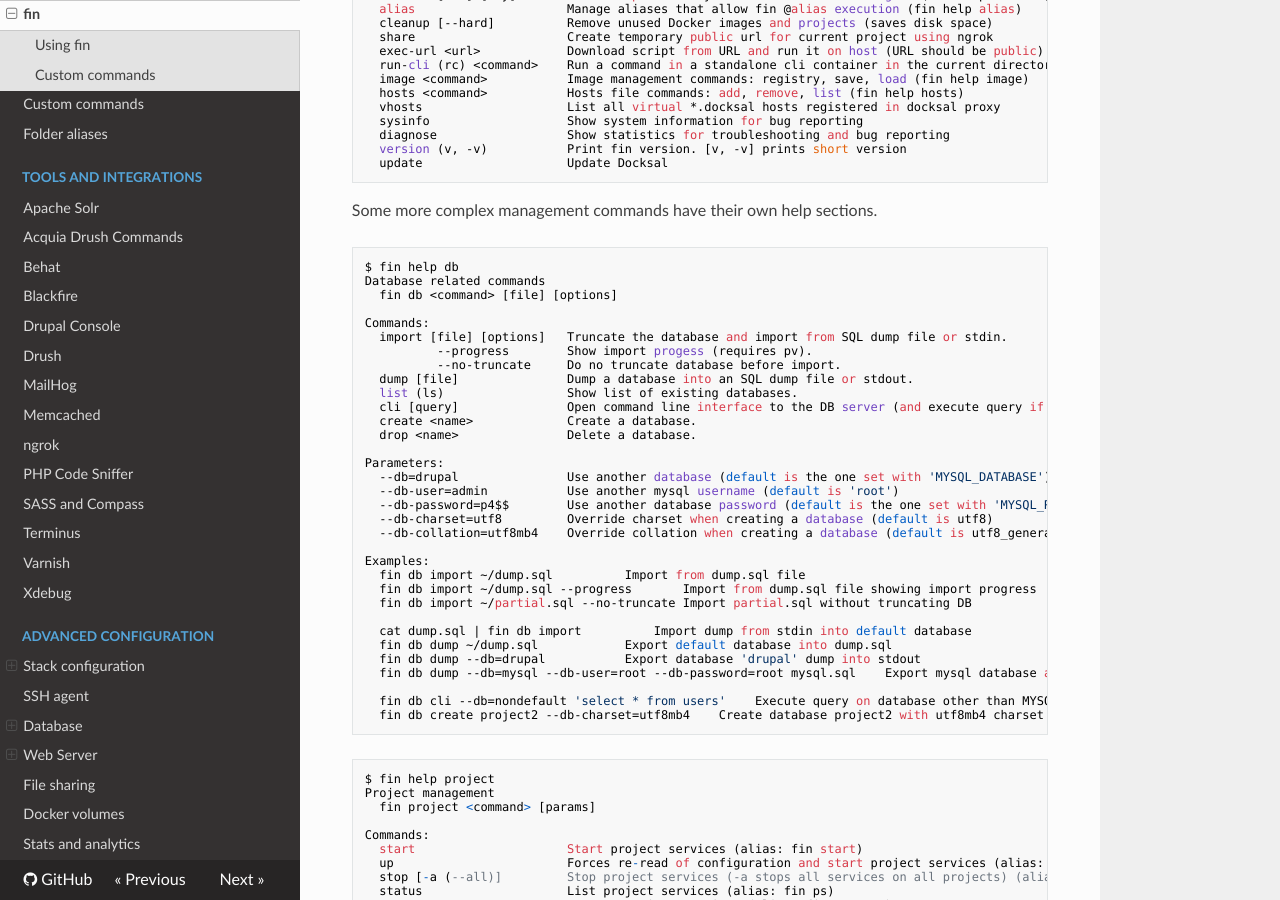
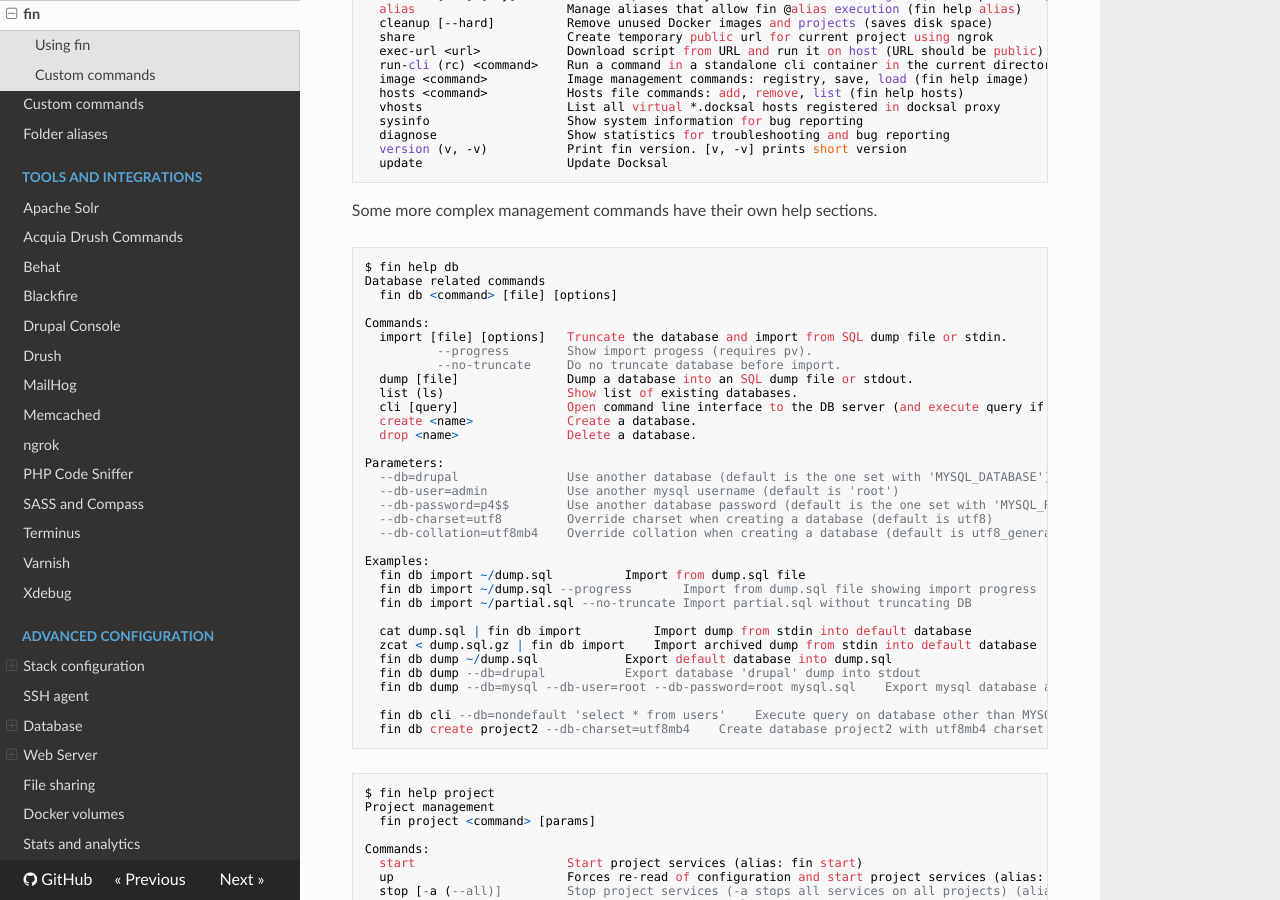
Before and after one commit to docksal/docksal, an MkDocs documentation site: the page built from docs/fin/fin.md, in a window 1280 px wide and 900 px high, scrolled down 672 px. Built offline with MkDocs 1.6.1, drawn with Linux system fonts in a browser that asks for light colours; nearby versions of some CDN libraries; old or Windows-style settings are respelled for this version of MkDocs.

Commit message:
Add archived DB import example

```diff
--- a/docs/fin/fin.md
+++ b/docs/fin/fin.md
@@ -74,6 +74,7 @@ Some more complex management commands have their own help sections.
       fin db import ~/partial.sql --no-truncate	Import partial.sql without truncating DB
 
       cat dump.sql | fin db import			Import dump from stdin into default database
+      zcat < dump.sql.gz | fin db import	Import archived dump from stdin into default database
       fin db dump ~/dump.sql   			Export default database into dump.sql
       fin db dump --db=drupal  			Export database 'drupal' dump into stdout
       fin db dump --db=mysql --db-user=root --db-password=root mysql.sql    Export mysql database as root into mysql.sql
```
Also changed, not shown: 1 other file.
